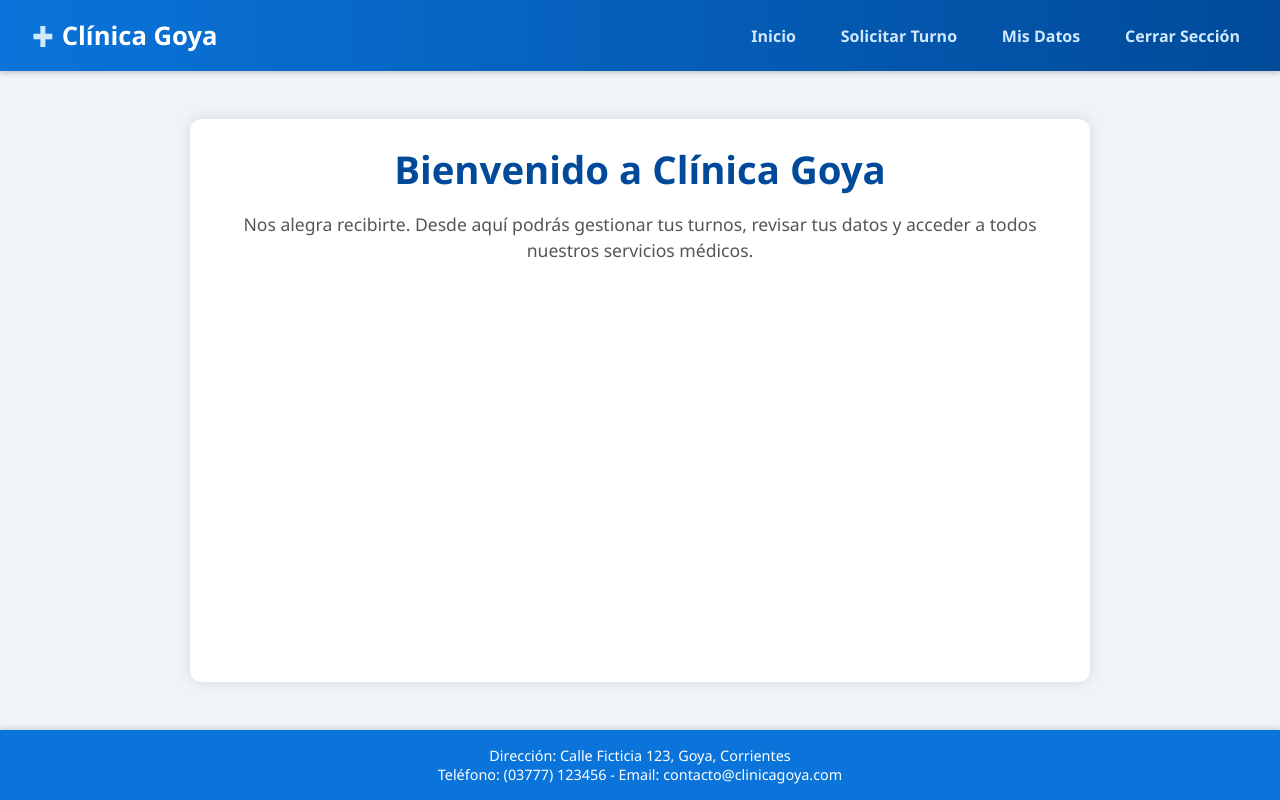
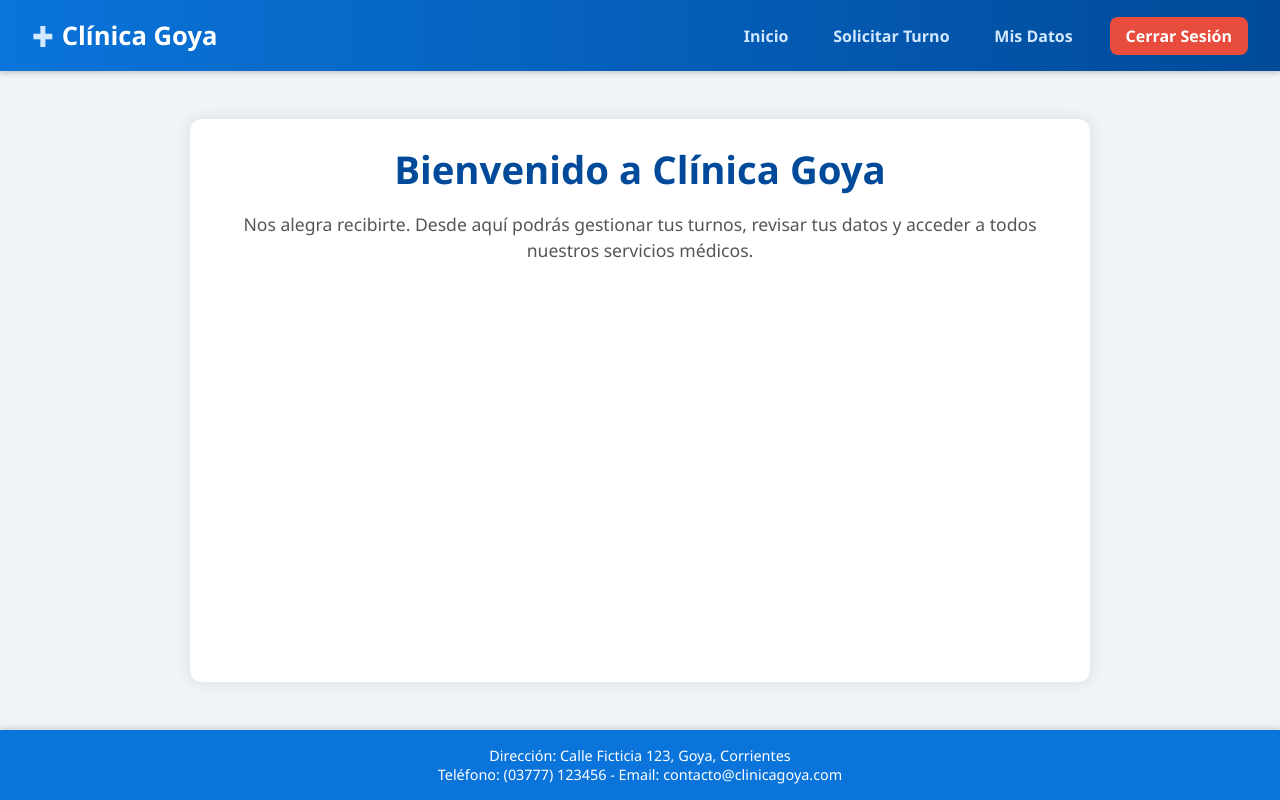
Before and after one commit to Arhiell/ClinicaSaludWeb, a website: page public/HTML/inicio.html in a window 1280 px wide. Drawn offline with Linux system fonts and the light colour scheme.

Commit message:
algunos cambios visuales

```diff
--- a/public/CSS/inicio.css
+++ b/public/CSS/inicio.css
@@ -133,3 +133,15 @@ footer {
     padding: 1rem;
   }
 }
+nav ul.menu li a.cerrarSesion{
+  background-color: #e74c3c; /* Rojo */
+  color: white;
+  border: none;
+  padding: 0.5rem 1rem;
+  border-radius: 8px;
+  cursor: pointer;
+  transition: background-color 0.3s ease;
+}
+nav ul.menu li a.cerrarSesion:hover {
+  background-color: #c0392b; /* Rojo oscuro */
+}
--- a/public/HTML/inicio.html
+++ b/public/HTML/inicio.html
@@ -14,7 +14,7 @@
           <li><a href="../HTML/inicio.html">Inicio</a></li>
           <li><a href="../HTML/solicitarTurno.html">Solicitar Turno</a></li>
           <li><a href="../HTML/misTurno.html">Mis Datos</a></li>
-          <li><a href="#" onclick="cerrarSesion()">Cerrar Sección</a></li>
+          <li><a class="cerrarSesion" href="#" onclick="cerrarSesion()">Cerrar Sesión</a></li>
         </ul>
       </nav>
     </header>
```
Also changed, not shown: public/HTML/misTurno.html (+1 -1 lines), public/login.html (+1 -1 lines), public/img/logotipo.avif (renamed from public/img/diseno-logotipo-clinica-medica-concepto-creativo-unico_526458-2787.avif).
